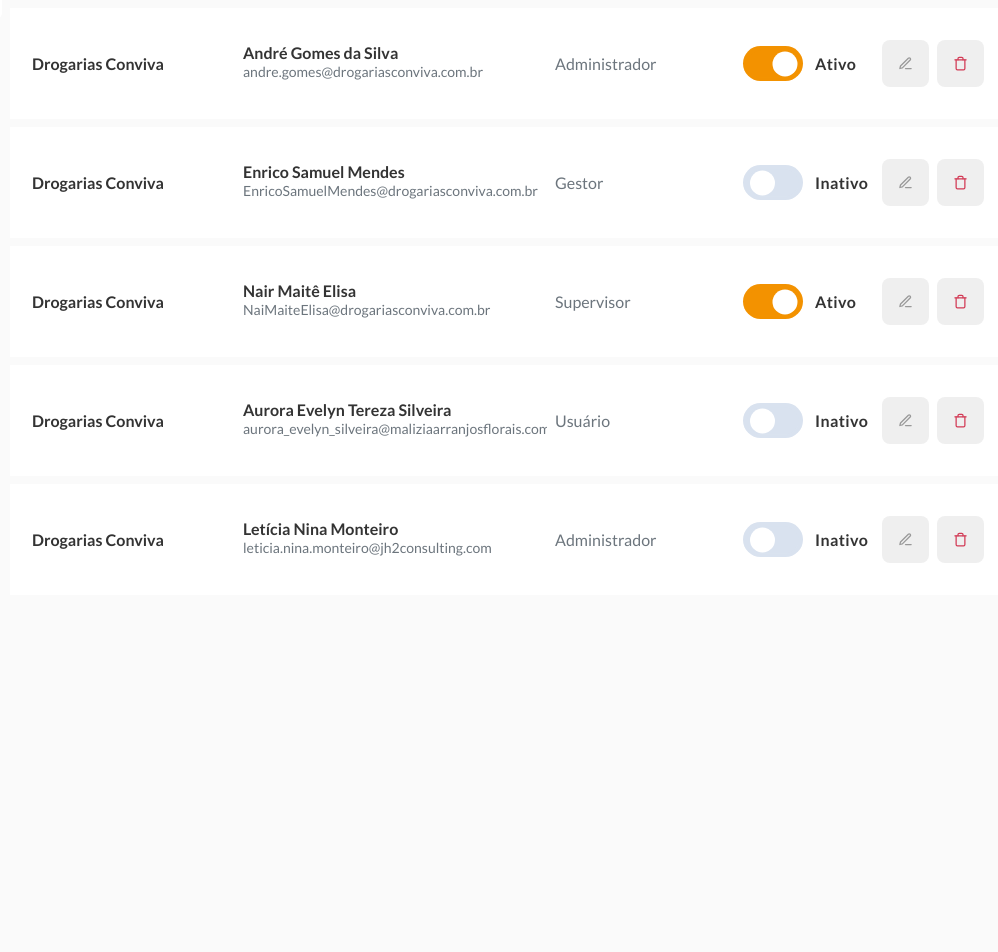
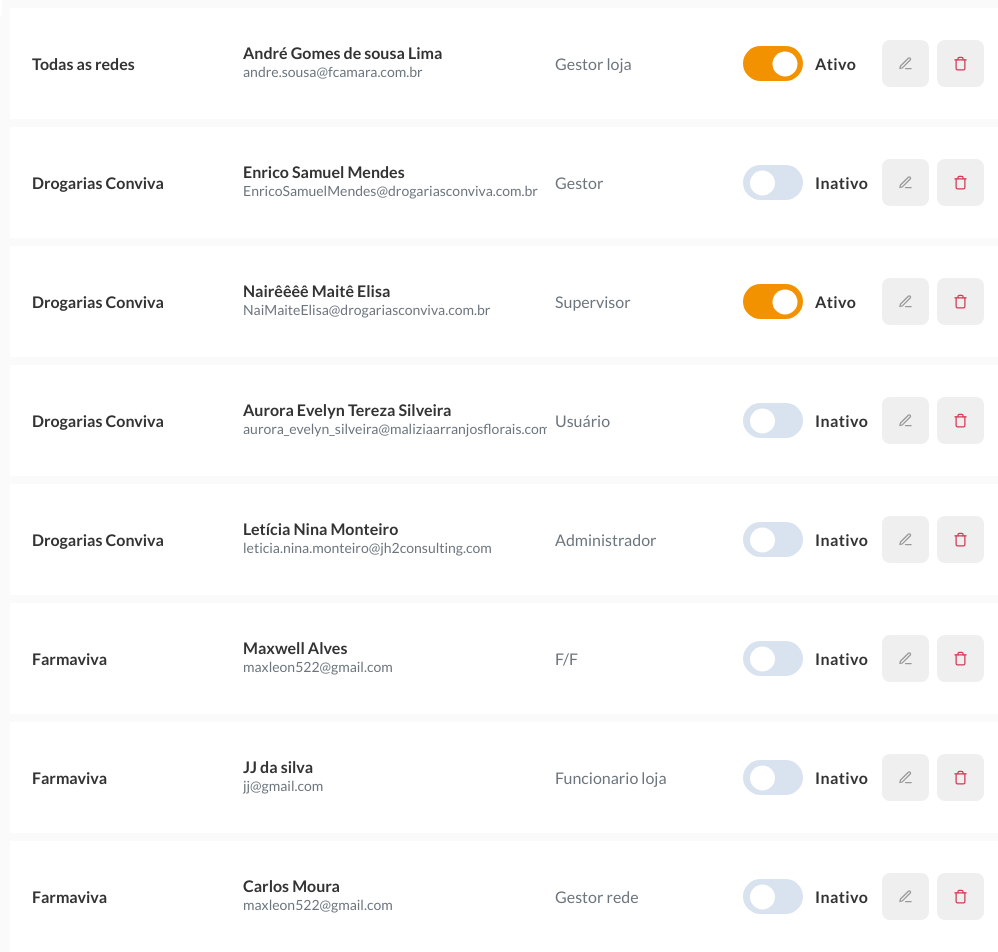
Before and after one commit to maxleon52/challenge-fcamara, a React (Create React App) app: page / in a window 1280 px wide. Shown: the part 263-1215 px from the top of the page, without its empty margins (251-1249 px from the left). Before the commit the page ends 858 px from the top, so only its background shows below. Built offline with nearby package versions, Linux system fonts and the light colour scheme; data requests are answered from the project's data file.

Commit message:
task: Fix update user

```diff
--- a/db.json
+++ b/db.json
@@ -2,16 +2,20 @@
   "users": [
     {
       "id": 1,
-      "network": "Drogarias Conviva",
-      "name": "André Gomes da Silva",
-      "email": "andre.gomes@drogariasconviva.com.br",
-      "profile": "Administrador",
+      "network": "Todas as redes",
+      "store": "Loja D",
+      "name": "André Gomes de sousa Lima",
+      "cpf": "111.222.333-45",
+      "email": "andre.sousa@fcamara.com.br",
+      "profile": "Gestor loja",
       "status": true
     },
     {
       "id": 2,
       "network": "Drogarias Conviva",
+      "store": "Loja A",
       "name": "Enrico Samuel Mendes",
+      "cpf": "234.456.756-76",
       "email": "EnricoSamuelMendes@drogariasconviva.com.br",
       "profile": "Gestor",
       "status": false
@@ -19,7 +23,9 @@
     {
       "id": 3,
       "network": "Drogarias Conviva",
-      "name": "Nair Maitê Elisa",
+      "store": "Loja A",
+      "name": "Nairêêêê Maitê Elisa",
+      "cpf": "234.456.756-76",
       "email": "NaiMaiteElisa@drogariasconviva.com.br",
       "profile": "Supervisor",
       "status": true
@@ -27,7 +33,9 @@
     {
       "id": 4,
       "network": "Drogarias Conviva",
+      "store": "Loja A",
       "name": "Aurora Evelyn Tereza Silveira",
+      "cpf": "234.456.756-76",
       "email": "aurora_evelyn_silveira@maliziaarranjosflorais.com.br",
       "profile": "Usuário",
       "status": false
@@ -35,10 +43,39 @@
     {
       "id": 5,
       "network": "Drogarias Conviva",
+      "store": "Loja A",
       "name": "Letícia Nina Monteiro",
+      "cpf": "234.456.756-76",
       "email": "leticia.nina.monteiro@jh2consulting.com",
       "profile": "Administrador",
       "status": false
+    },
+    {
+      "name": "Maxwell Alves",
+      "cpf": "987.423.456-54",
+      "email": "maxleon522@gmail.com",
+      "profile": "F/F",
+      "network": "Farmaviva",
+      "store": "Loja C",
+      "id": 6
+    },
+    {
+      "name": "JJ da silva",
+      "cpf": "123.234.345-99",
+      "email": "jj@gmail.com",
+      "profile": "Funcionario loja",
+      "network": "Farmaviva",
+      "store": "Loja D",
+      "id": 7
+    },
+    {
+      "name": "Carlos Moura",
+      "cpf": "987.423.456-54",
+      "email": "maxleon522@gmail.com",
+      "profile": "Gestor rede",
+      "network": "Farmaviva",
+      "store": "Loja C",
+      "id": 8
     }
   ]
 }
--- a/src/components/Input/index.tsx
+++ b/src/components/Input/index.tsx
@@ -1,17 +1,17 @@
-import React from "react";
+import React, { InputHTMLAttributes } from "react";
 
 import * as S from "./styles";
 
-interface InputProps {
+interface InputProps extends InputHTMLAttributes<HTMLInputElement>{
   label: string;
   name: string;
 }
 
-function Input({ label, name }: InputProps) {
+function Input({ label, name, ...rest }: InputProps) {
   return (
     <S.Container>
       <label htmlFor="name">{label}</label>
-      <input type="text" name={name} />
+      <input type="text" name={name} {...rest} />
     </S.Container>
   );
 }
--- a/src/components/Select/index.tsx
+++ b/src/components/Select/index.tsx
@@ -1,4 +1,4 @@
-import { useState } from "react";
+import { ChangeEvent, Children, InputHTMLAttributes, useState } from "react";
 import { FiChevronDown } from "react-icons/fi";
 
 import * as S from "./styles";
@@ -8,19 +8,33 @@
   label: string;
 }
 
-interface SelectProps {
+interface SelectProps extends InputHTMLAttributes<HTMLInputElement> {
   label: string;
   name: string;
+  value: string;
   options: OptionsProps[];
 }
 
-export default function Select({ label, name, options }: SelectProps) {
-  const [valueSelected, setValueSelected] = useState("");
+export default function Select({
+  label,
+  name,
+  options,
+  value,
+  onChange,
+  ...rest
+}: SelectProps) {
+  const [valueSelected, setValueSelected] = useState(value);
   const [isVisible, setIsVisible] = useState(false);
 
   function handleSelectOption(option: string) {
     setValueSelected(option);
     setIsVisible(false);
+
+    if (typeof onChange === "function") {
+      onChange({
+        target: { value: option, name },
+      } as unknown as ChangeEvent<HTMLInputElement>);
+    }
   }
 
   return (
@@ -35,14 +49,22 @@
             name={name}
             placeholder="Selecione um opção"
             onFocus={() => setIsVisible(true)}
+            readOnly
+            {...rest}
           />
-          <FiChevronDown size={15} color="#f39200"/>
+          <FiChevronDown size={15} color="#f39200" />
         </div>
       </S.WrapperInput>
 
       <S.Options isVisible={isVisible}>
-        {options.map((option) => (
+        {/* {Children.map(options, (option) => (
           <p onClick={() => handleSelectOption(option.value)}>{option.label}</p>
+        ))} */}
+
+        {options.map((option, idx) => (
+          <p key={idx} onClick={() => handleSelectOption(option.value)}>
+            {option.label}
+          </p>
         ))}
       </S.Options>
     </S.Container>
--- /dev/null
+++ b/src/constants/pageUser.ts
@@ -0,0 +1,22 @@
+export const optionsProfile = [
+  { value: "Administrador", label: "Administrador" },
+  { value: "F/F", label: "F/F" },
+  { value: "Gestor rede", label: "Gestor Rede" },
+  { value: "Gestor loja", label: "Gestor Loja" },
+  { value: "Funcionario loja", label: "Funcionário Loja" },
+];
+
+export const optionsNetwork = [
+  { value: "Drogarias Conviva", label: "Drogarias Conviva" },
+  { value: "Entrefarma", label: "Entrefarma" },
+  { value: "Farmaviva", label: "Farmaviva" },
+  { value: "Todas as redes", label: "Todas as redes" },
+];
+
+export const optionsStore = [
+  { value: "Loja A", label: "Loja A" },
+  { value: "Loja B", label: "Loja B" },
+  { value: "Loja C", label: "Loja C" },
+  { value: "Loja D", label: "Loja D" },
+  { value: "Loja E", label: "Loja E" },
+];
--- a/src/pages/ScreenUsers/components/User/index.tsx
+++ b/src/pages/ScreenUsers/components/User/index.tsx
@@ -1,4 +1,4 @@
-import { useEffect, useState } from "react";
+import { FormEvent, useEffect, useState } from "react";
 import { BiSearch } from "react-icons/bi";
 
 import {
@@ -15,14 +15,22 @@
 import Switch from "../../../../components/Switch";
 import Select from "../../../../components/Select";
 
+import {
+  optionsNetwork,
+  optionsProfile,
+  optionsStore,
+} from "../../../../constants/pageUser";
+
 import * as S from "./styles";
 
 interface UserProps {
   id: number;
   name: string;
+  cpf: string;
   network: string;
   email: string;
   profile: string;
+  store: string;
   status: boolean;
 }
 
@@ -44,6 +52,7 @@
   };
 
   const [users, setUsers] = useState<UserProps[]>([]);
+  const [userEdit, setUserEdit] = useState<any>();
   const [isNewOrEdit, setIsNewOrEdit] = useState(false);
   // const [usersReOrders, setUsersReOrders] = useState<UserProps[]>([]);
 
@@ -75,19 +84,46 @@
     setUsers(arrayReordened);
   }
 
-  const options = [
-    { value: "Administrador", label: "Administrador" },
-    { value: "F/F", label: "F/F" },
-    { value: "Gestor rede", label: "Gestor Rede" },
-    { value: "Gestor loja", label: "Gestor Loja" },
-    { value: "Funcionario loja", label: "Funcionário Loja" },
-  ];
+  function handleEditUser(user: UserProps) {
+    setUserEdit(user);
+    setIsNewOrEdit(!isNewOrEdit);
+  }
 
-  useEffect(() => {
-    // setUsers(usersReOrders);
-    // console.log("users: ", users);
-    console.log("isNewOrEdit: ", isNewOrEdit);
-  }, [isNewOrEdit]);
+  function onChange(e: any) {
+    const { name, value } = e.target;
+    console.log({ name: value });
+
+    setUserEdit({ ...userEdit, [name]: value });
+  }
+
+  async function handleSubmit(e: FormEvent<HTMLFormElement>) {
+    e.preventDefault();
+
+    try {
+      // const formData = new FormData(e.target as HTMLFormElement);
+      // const data = Object.fromEntries(formData);
+
+      if (userEdit.id !== undefined) {
+        const response = await api.put(`/users/${userEdit.id}`, userEdit);
+        console.log("atualizou");
+        console.log("userEdit: ", userEdit);
+
+        response.status === 201 && setIsNewOrEdit(!isNewOrEdit);
+      } else {
+        const response = await api.post("/users", userEdit);
+        response.status === 201 && setIsNewOrEdit(!isNewOrEdit);
+        console.log("criou");
+
+        console.log(response);
+      }
+    } catch (error) {
+      console.log(error);
+    }
+  }
+
+  // useEffect(() => {
+  //   console.log("userEdit: ", userEdit);
+  // }, [userEdit]);
 
   return (
     <S.Container>
@@ -104,11 +140,19 @@
               </button>
             </S.SearchBox>
           )}
-          <Button
-            icon={isNewOrEdit === true ? FiSave : ""}
-            text={isNewOrEdit === true ? "Salvar alterações" : "Novo usuário"}
-            onClick={() => setIsNewOrEdit(!isNewOrEdit)}
-          />
+          {isNewOrEdit === false ? (
+            <Button
+              text={"Novo usuário"}
+              onClick={() => setIsNewOrEdit(!isNewOrEdit)}
+            />
+          ) : (
+            <Button
+              form="my-form"
+              icon={FiSave}
+              text={"Salvar alterações"}
+              type="submit"
+            />
+          )}
         </div>
       </S.Header>
 
@@ -142,7 +186,7 @@
                   <S.Status>
                     <Switch isActivity={user.status} userId={user.id} />
                     <S.WrapperButton>
-                      <button>
+                      <button onClick={() => handleEditUser(user)}>
                         <FiEdit3 size={15} color="#999999" />
                       </button>
                       <button>
@@ -155,11 +199,50 @@
             </S.ListUsers>
           </>
         ) : (
-          <S.FormUser>
-            <Input label="Nome do usuário" name="name" />
-            <Input label="CPF" name="cpf" />
-            <Input label="E-mail" name="email" />
-            <Select label="Perfil de acesso" name="network" options={options}/>
+          <S.FormUser onSubmit={handleSubmit} id="my-form">
+            <Input
+              value={userEdit?.name || ""}
+              label="Nome do usuário"
+              name="name"
+              onChange={onChange}
+              required
+            />
+            <Input
+              value={userEdit?.cpf || ""}
+              label="CPF"
+              name="cpf"
+              onChange={onChange}
+              required
+            />
+            <Input
+              value={userEdit?.email || ""}
+              label="E-mail"
+              name="email"
+              onChange={onChange}
+              required
+            />
+            <Select
+              value={userEdit?.profile || ""}
+              label="Perfil de acesso"
+              name="profile"
+              onChange={onChange}
+              options={optionsProfile}
+            />
+            <Select
+              value={userEdit?.network || ""}
+              label="Rede"
+              name="network"
+              onChange={onChange}
+              options={optionsNetwork}
+            />
+            <Select
+              value={userEdit?.store || ""}
+              label="Loja"
+              name="store"
+              onChange={onChange}
+              options={optionsStore}
+            />
+            {/* <button type="submit">Enviar</button> */}
           </S.FormUser>
         )}
       </S.Content>
```
